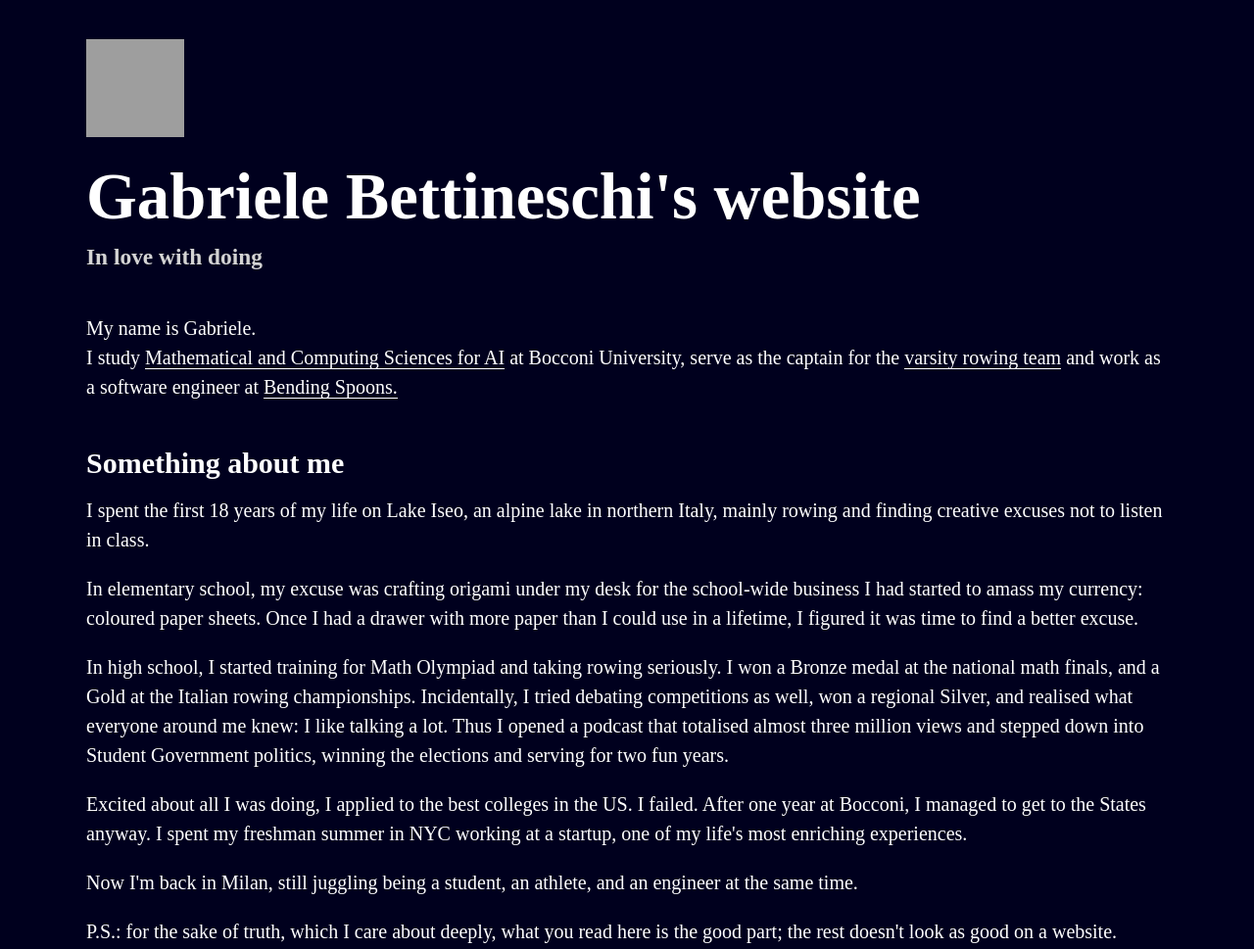
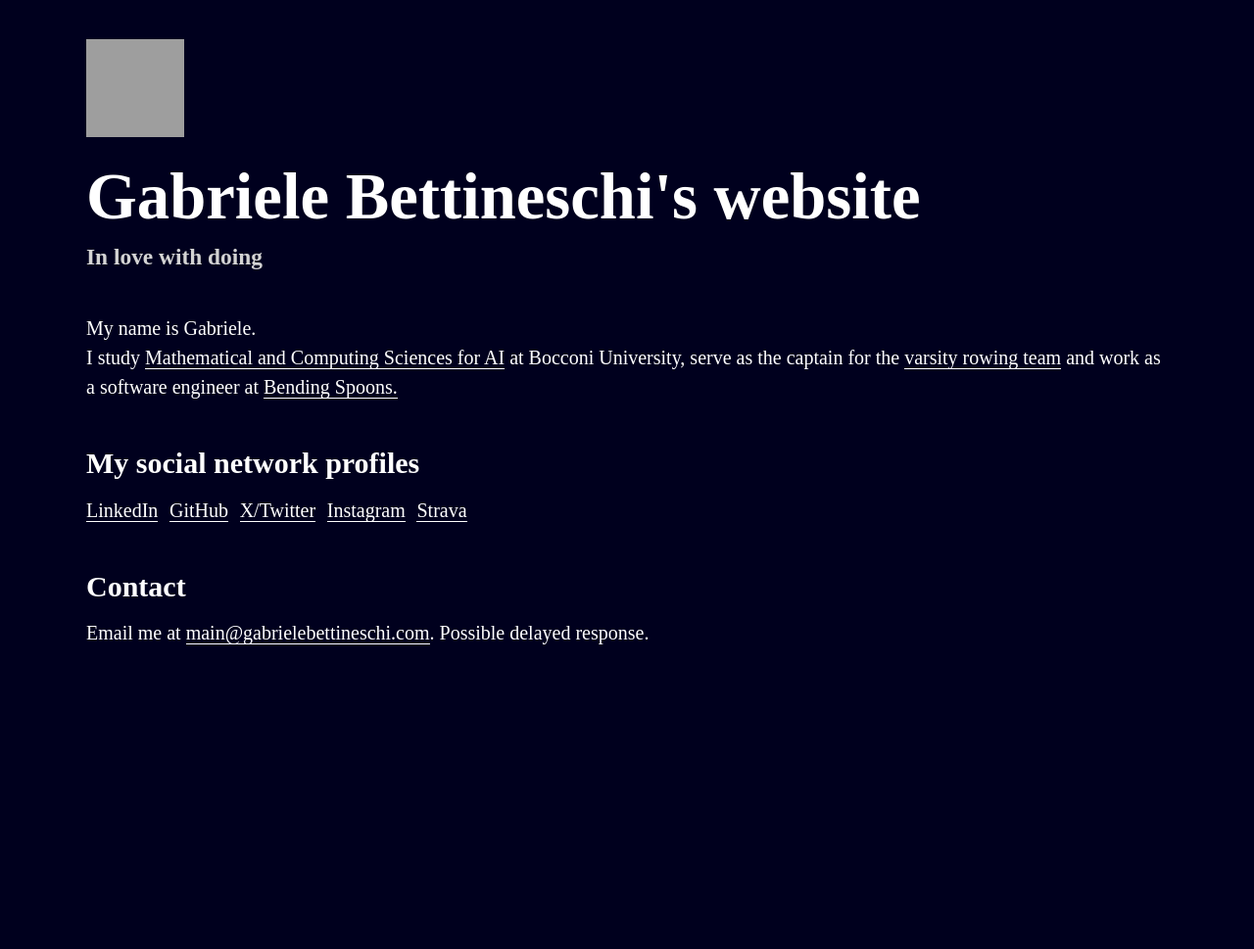
Before and after one commit to gbettineschi/gbettineschi.github.io, a plain HTML site: page index.html in a window 1280 px wide. Shown: the top 969 px of the page at 98% size. After the commit the page ends 800 px from the top, so only its background shows below. Drawn offline with Linux system fonts and the light colour scheme; grey boxes are pictures that could not be loaded; a web font is replaced by a local one.

Commit message:
Update index.html

```diff
--- a/index.html
+++ b/index.html
@@ -36,28 +36,6 @@
 			and work as a software engineer at
 			<a href="http://bendingspoons.com/">Bending Spoons.</a>
 		</p>
-		<h2>Something about me</h2>
-		<p>
-			I spent the first 18 years of my life on Lake Iseo, an alpine lake in northern Italy, mainly rowing and finding creative excuses not to listen in class.
-		</p>
-
-		<p>
-			In elementary school, my excuse was crafting origami under my desk for the school-wide business I had started to amass my currency: coloured paper sheets.
-			Once I had a drawer with more paper than I could use in a lifetime, I figured it was time to find a better excuse.
-		</p>
-		<p>
-			In high school, I started training for Math Olympiad and taking rowing seriously. I won a Bronze medal at the national math finals, and a Gold at the Italian rowing championships. Incidentally, I tried debating competitions as well, won a regional Silver, and realised what everyone around me knew: I like talking a lot. Thus I opened a podcast that totalised almost three million views and stepped down into Student Government politics, winning the elections and serving for two fun years.
-		</p>
-		<p>
-			Excited about all I was doing, I applied to the best colleges in the US. I failed.
-			After one year at Bocconi, I managed to get to the States anyway. I spent my freshman summer in NYC working at a startup, one of my life's most enriching experiences.
-		</p>
-		<p>
-			Now I'm back in Milan, still juggling being a student, an athlete, and an engineer at the same time.
-		</p>
-		<p>
-			P.S.: for the sake of truth, which I care about deeply, what you read here is the good part; the rest doesn't look as good on a website.
-		</p>
 		<h2>My social network profiles</h2>
 		<p class="multiple-spaced increased-interline">
 			<a href="https://www.linkedin.com/in/gabriele-bettineschi/"
```
